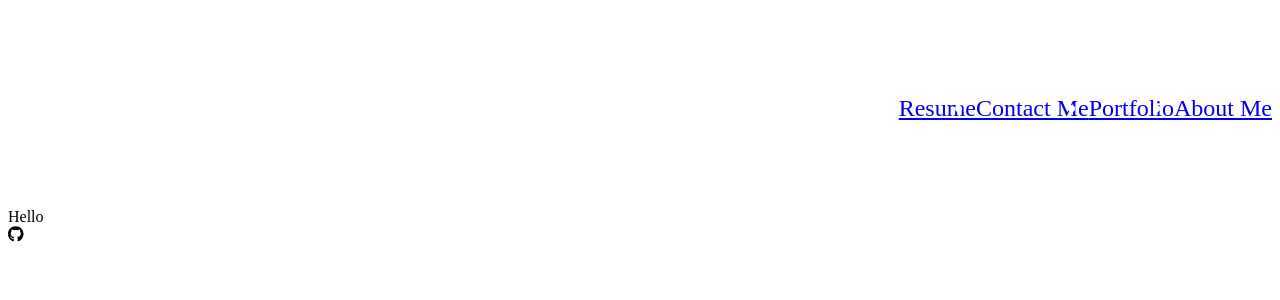
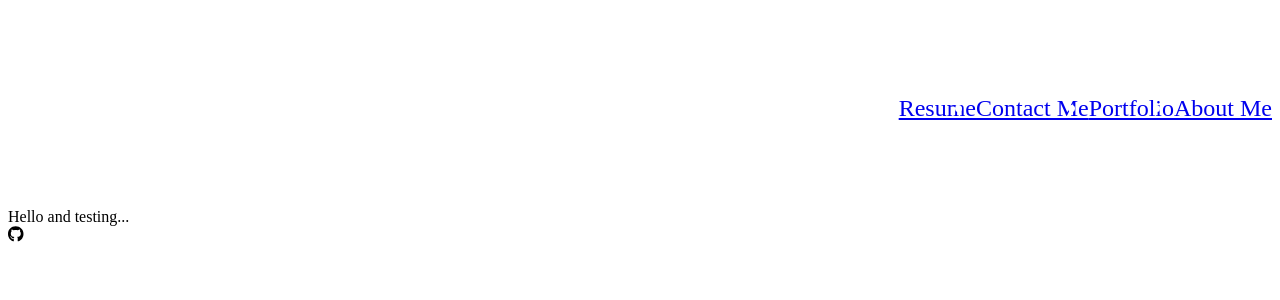
Before and after one commit to mcgintyb14/Development-Portfolio, a React (Create React App) app: page / in a window 1280 px wide. Shown: the top 300 px of the page. Built offline with nearby package versions, Linux system fonts and the light colour scheme.

Commit message:
reinstalled packagejson files

```diff
--- a/src/components/Pages/home.jsx
+++ b/src/components/Pages/home.jsx
@@ -2,7 +2,7 @@ import React from 'react';
 
 function Home() {
     return (
-        <div> Hello</div>
+        <div> Hello and testing...</div>
     )
 }
 
```
